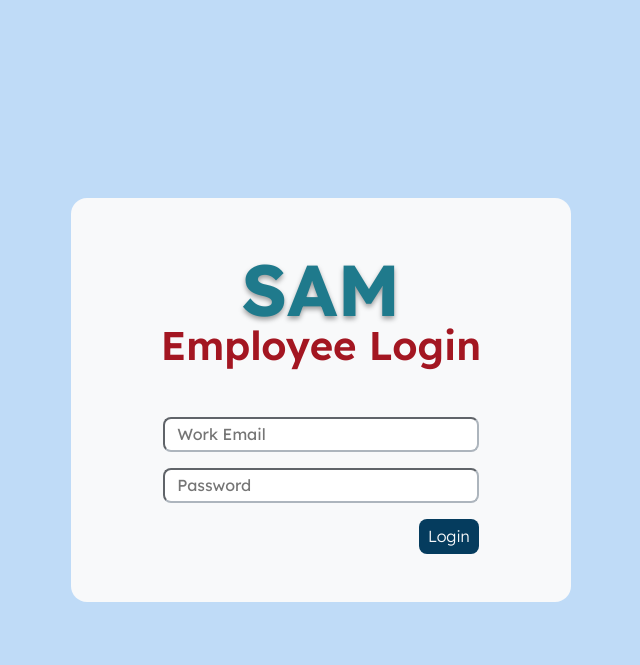
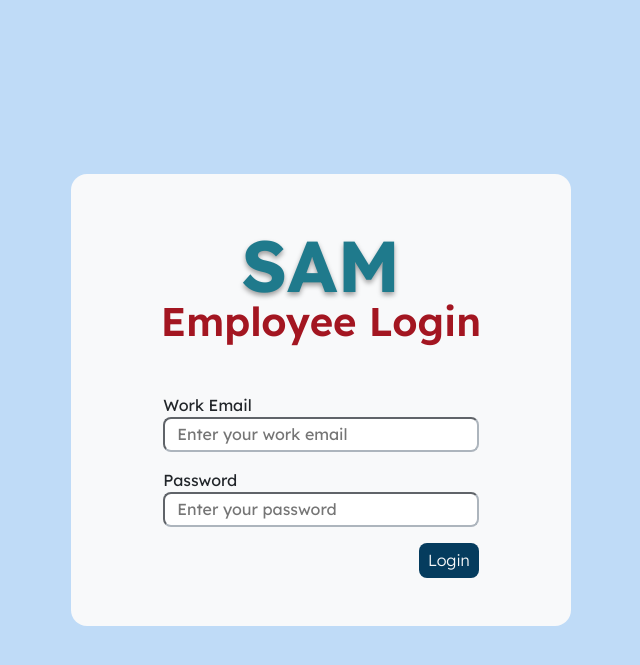
Before and after one commit to imangeluuh/SAM-barangay, a PHP site: page /employee/emp_login.php in a window 1280 px wide. Shown: the top 665 px of the page, without its empty margins (319-959 px from the left). Run offline with PHP 8.4, Linux system fonts and the light colour scheme.

Commit message:
Update emp_login.php
Add labels to text fields.

```diff
--- a/employee/emp_login.php
+++ b/employee/emp_login.php
@@ -107,11 +107,13 @@
                     <form action="" method="post">
                         <!-- Work Email field -->
                         <div class="form-outline row mb-3">
-                            <input type="email" name="work-email" id="work-email" class="form-control-md rounded-3 border-dark-subtle" placeholder="Work Email" required="required">
+                            <label for="email" class="email-label p-0">Work Email</label>
+                            <input type="email" name="work-email" id="work-email" class="form-control-md rounded-3 border-dark-subtle" placeholder="Enter your work email" required="required">
                         </div>
                         <!-- Password field -->
                         <div class="form-outline row mb-3">
-                            <input type="password" name="password" id="password" class="form-control-md rounded-3 border-dark-subtle" placeholder="Password" autocomplete="off" required="required">
+                            <label for="password" class="password-label p-0">Password</label>
+                            <input type="password" name="password" id="password" class="form-control-md rounded-3 border-dark-subtle" placeholder="Enter your password" autocomplete="off" required="required">
                         </div>
                         <!-- Submit button -->
                         <div class="text-center row justify-content-end mb-5">
```
